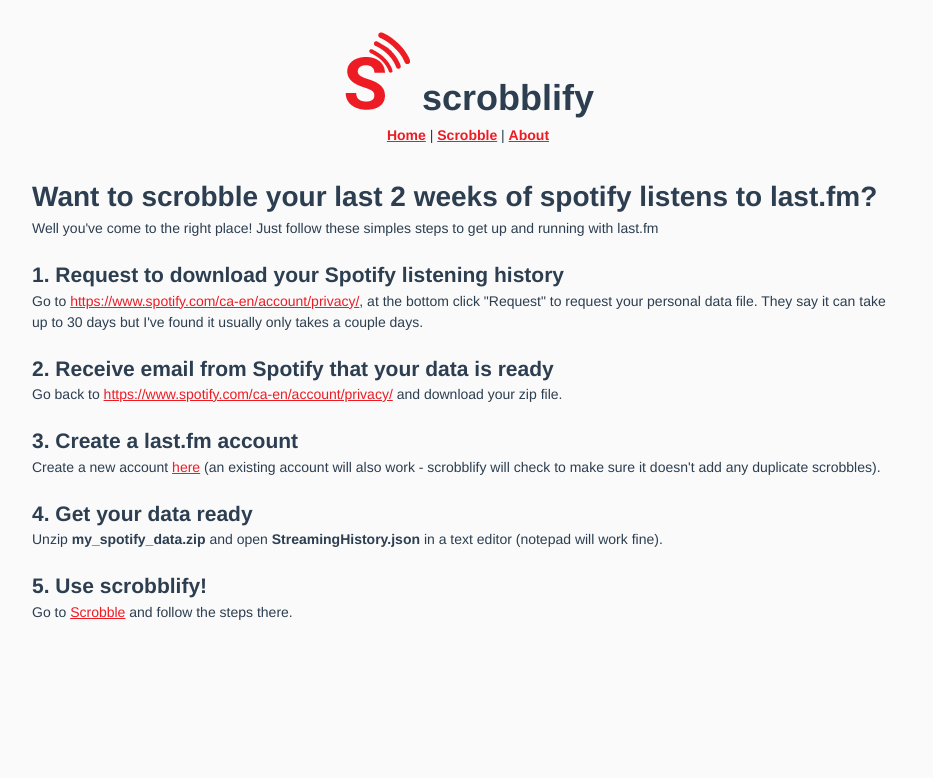
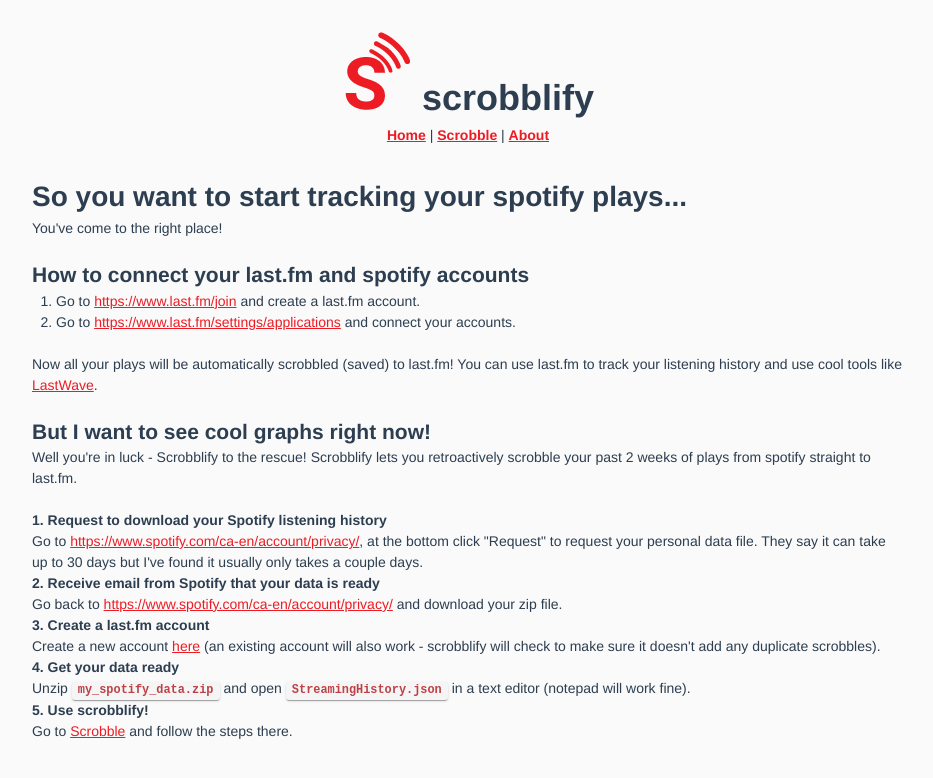
Before and after one commit to taurheim/scrobblify, a Vue app: page /#/ in a window 1280 px wide. Shown: the top 778 px of the page, without its empty margins (172-1105 px from the left). Built offline with nearby package versions, Linux system fonts and the light colour scheme.

Commit message:
Updated the homepage to be more clear about what scrobblify is for

```diff
--- a/src/views/Home.vue
+++ b/src/views/Home.vue
@@ -1,21 +1,32 @@
 <template>
   <div class="home">
-    <h1>Want to scrobble your last 2 weeks of spotify listens to last.fm?</h1>
-    Well you've come to the right place! Just follow these simples steps to get up and running with last.fm
+    <h1>So you want to start tracking your spotify plays...</h1>
+    You've come to the right place!
     <br>
-    <h2>1. Request to download your Spotify listening history</h2>
+    <h2>How to connect your last.fm and spotify accounts</h2>
+    <ol>
+      <li>Go to <a href="https://www.last.fm/join">https://www.last.fm/join</a> and create a last.fm account.</li>
+      <li>Go to <a href="https://www.last.fm/settings/applications">https://www.last.fm/settings/applications</a> and connect your accounts.</li>
+    </ol>
+    <br>
+    Now all your plays will be automatically scrobbled (saved) to last.fm! You can use last.fm to track your listening history and use cool tools like <a href="https://savas.ca/lastwave">LastWave</a>.
+
+    <h2>But I want to see cool graphs right now!</h2>
+    Well you're in luck - Scrobblify to the rescue! Scrobblify lets you retroactively scrobble your past 2 weeks of plays from spotify straight to last.fm.
+    <br><br>
+    <b>1. Request to download your Spotify listening history</b><br>
     Go to <a href="https://www.spotify.com/ca-en/account/privacy/">https://www.spotify.com/ca-en/account/privacy/</a>,
     at the bottom click "Request" to request your personal data file. They say it can take up to 30 days but I've found
-    it usually only takes a couple days.
-    <h2>2. Receive email from Spotify that your data is ready</h2>
+    it usually only takes a couple days.<br>
+    <b>2. Receive email from Spotify that your data is ready</b><br>
     Go back to <a href="https://www.spotify.com/ca-en/account/privacy/">https://www.spotify.com/ca-en/account/privacy/</a>
-    and download your zip file.
-    <h2>3. Create a last.fm account</h2>
+    and download your zip file.<br>
+    <b>3. Create a last.fm account</b><br>
     Create a new account <a href="https://www.last.fm/join">here</a> (an existing account will also work - scrobblify
-    will check to make sure it doesn't add any duplicate scrobbles).
-    <h2>4. Get your data ready</h2>
-    Unzip <b>my_spotify_data.zip</b> and open <b>StreamingHistory.json</b> in a text editor (notepad will work fine).
-    <h2>5. Use scrobblify!</h2>
+    will check to make sure it doesn't add any duplicate scrobbles).<br>
+    <b>4. Get your data ready</b><br>
+    Unzip <code>my_spotify_data.zip</code> and open <code>StreamingHistory.json</code> in a text editor (notepad will work fine).<br>
+    <b>5. Use scrobblify!</b><br>
     Go to <router-link to="/scrobble">Scrobble</router-link> and follow the steps there.
   </div>
 </template>
```
